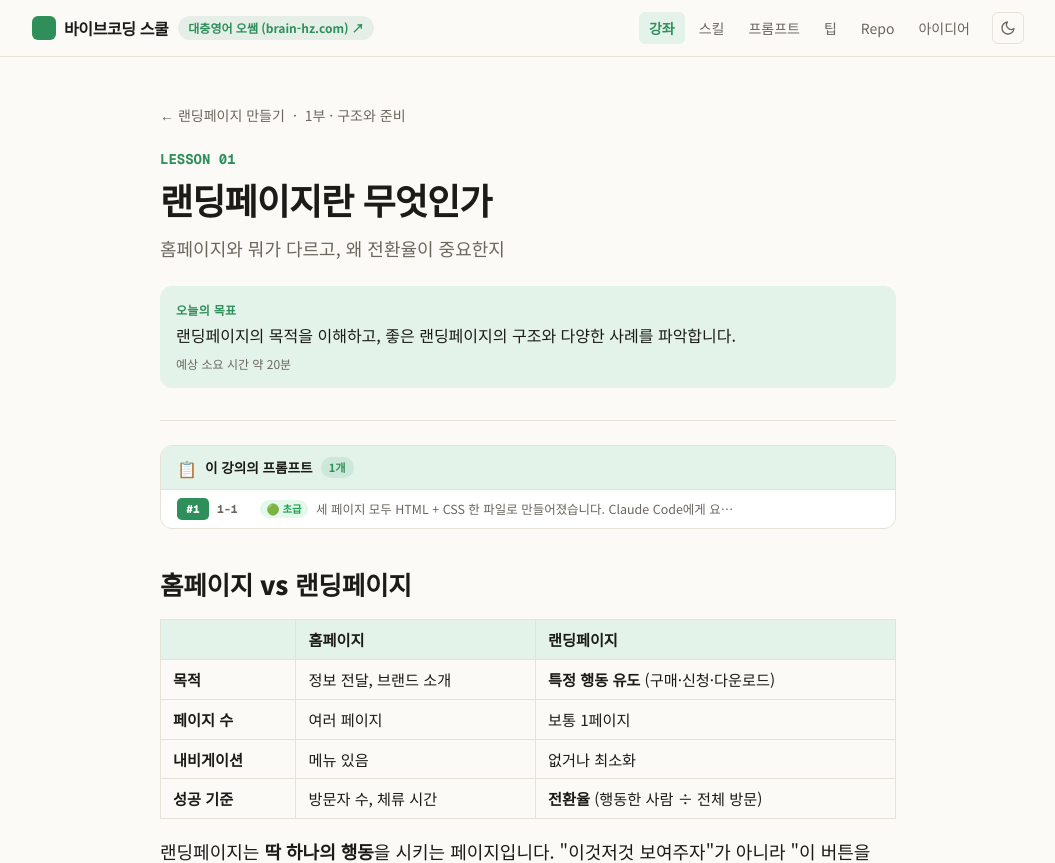
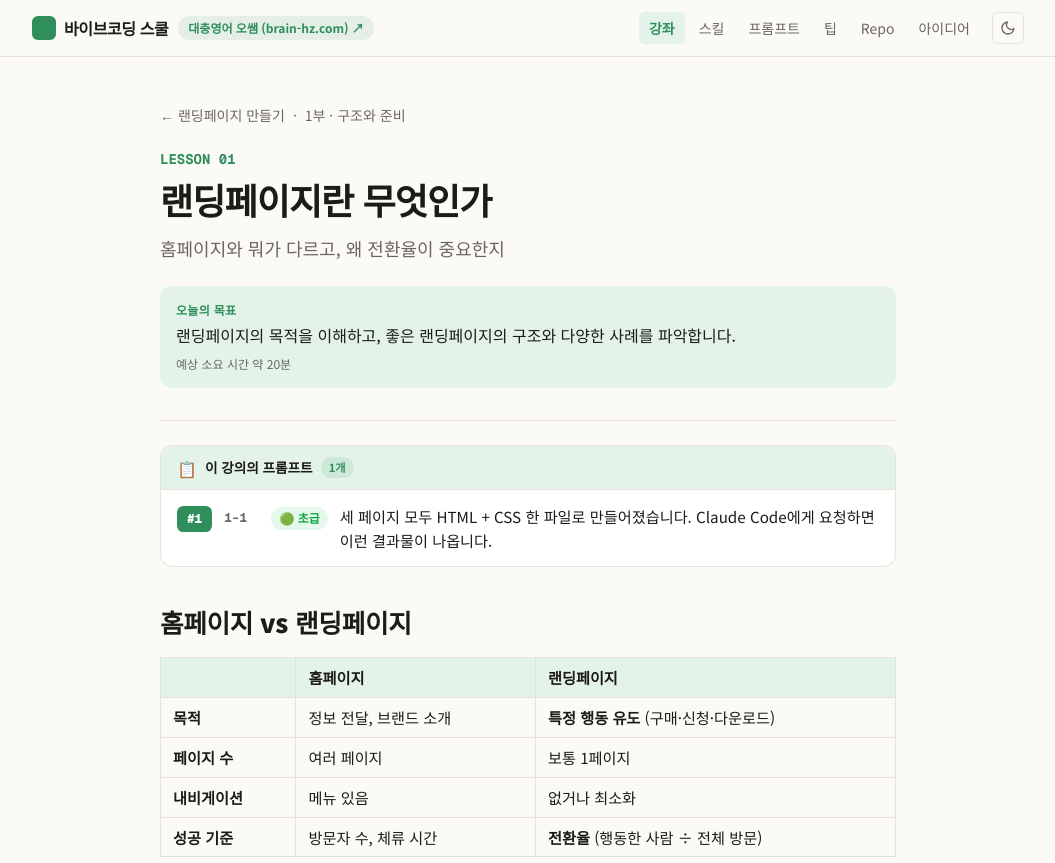
Before and after one commit to osam555/lab-site, a Next.js app: page /lectures/landing-page/lesson-01 in a window 1280 px wide. Shown: the top 863 px of the page, without its empty margins (112-1167 px from the left). Built offline with nearby package versions, Linux system fonts and the light colour scheme.

Commit message:
UI: Enlarge prompt toc fonts and allow 2-line preview wrap

```diff
--- a/src/app/globals.css
+++ b/src/app/globals.css
@@ -157,13 +157,13 @@ body {
 }
 .prompt-toc-link {
   display: flex;
-  align-items: center;
-  gap: 0.5rem;
-  padding: 0.5rem 1rem;
+  align-items: flex-start;
+  gap: 0.75rem;
+  padding: 0.85rem 1rem;
   text-decoration: none;
   color: inherit;
   transition: background 0.15s;
-  font-size: 0.82rem;
+  font-size: 0.95rem;
 }
 .prompt-toc-link:hover {
   background: var(--accent-soft);
@@ -172,38 +172,44 @@ body {
   display: inline-flex;
   align-items: center;
   justify-content: center;
-  min-width: 2rem;
-  padding: 0.15rem 0.4rem;
-  border-radius: 0.3rem;
+  min-width: 2.2rem;
+  padding: 0.2rem 0.5rem;
+  border-radius: 0.4rem;
   background: var(--accent);
   color: #fff;
   font-family: var(--font-mono);
-  font-size: 0.7rem;
+  font-size: 0.8rem;
   font-weight: 800;
   flex-shrink: 0;
+  margin-top: 0.15rem;
 }
 .prompt-toc-id {
   font-family: var(--font-mono);
-  font-size: 0.72rem;
+  font-size: 0.8rem;
   font-weight: 700;
   color: var(--muted);
   flex-shrink: 0;
   min-width: 2.2rem;
+  margin-top: 0.25rem;
 }
 .prompt-toc-level {
   flex-shrink: 0;
-  font-size: 0.65rem;
+  font-size: 0.75rem;
   font-weight: 700;
-  padding: 0.1rem 0.4rem;
+  padding: 0.15rem 0.5rem;
   border-radius: 999px;
   white-space: nowrap;
+  margin-top: 0.2rem;
 }
 .prompt-toc-preview {
-  color: var(--muted);
-  font-size: 0.78rem;
+  color: var(--foreground);
+  font-size: 0.95rem;
+  line-height: 1.6;
   overflow: hidden;
-  text-overflow: ellipsis;
-  white-space: nowrap;
+  display: -webkit-box;
+  -webkit-line-clamp: 2;
+  -webkit-box-orient: vertical;
+  white-space: normal;
   min-width: 0;
 }
 
--- a/src/components/LessonPromptToc.tsx
+++ b/src/components/LessonPromptToc.tsx
@@ -45,7 +45,7 @@ export function LessonPromptToc({
           const preview = p.body
             .replace(/\*\*/g, "")
             .replace(/\n/g, " ")
-            .slice(0, 50)
+            .slice(0, 150)
             .trim();
           return (
             <li key={p.id} className="prompt-toc-item">
@@ -58,7 +58,7 @@ export function LessonPromptToc({
                 <span className={`prompt-toc-level prompt-level-${p.level}`}>
                   {LEVEL_DOTS[p.level]} {p.levelLabel}
                 </span>
-                <span className="prompt-toc-preview">{preview}{p.body.length > 50 ? "…" : ""}</span>
+                <span className="prompt-toc-preview">{preview}{p.body.length > 150 ? "…" : ""}</span>
               </Link>
             </li>
           );
```
